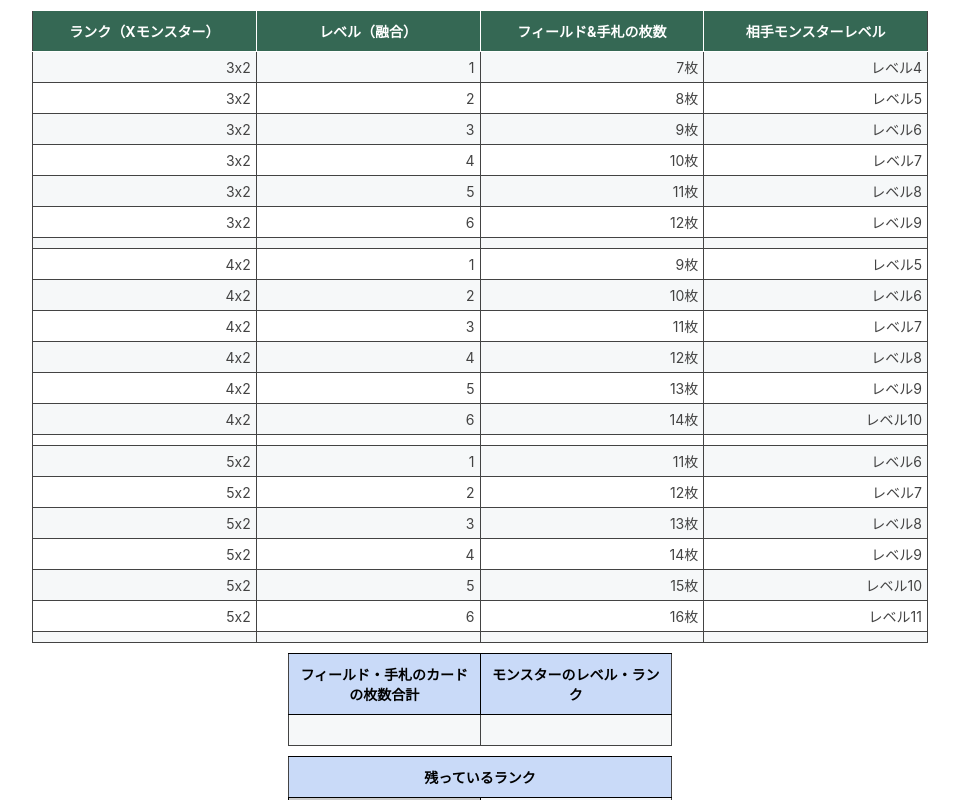
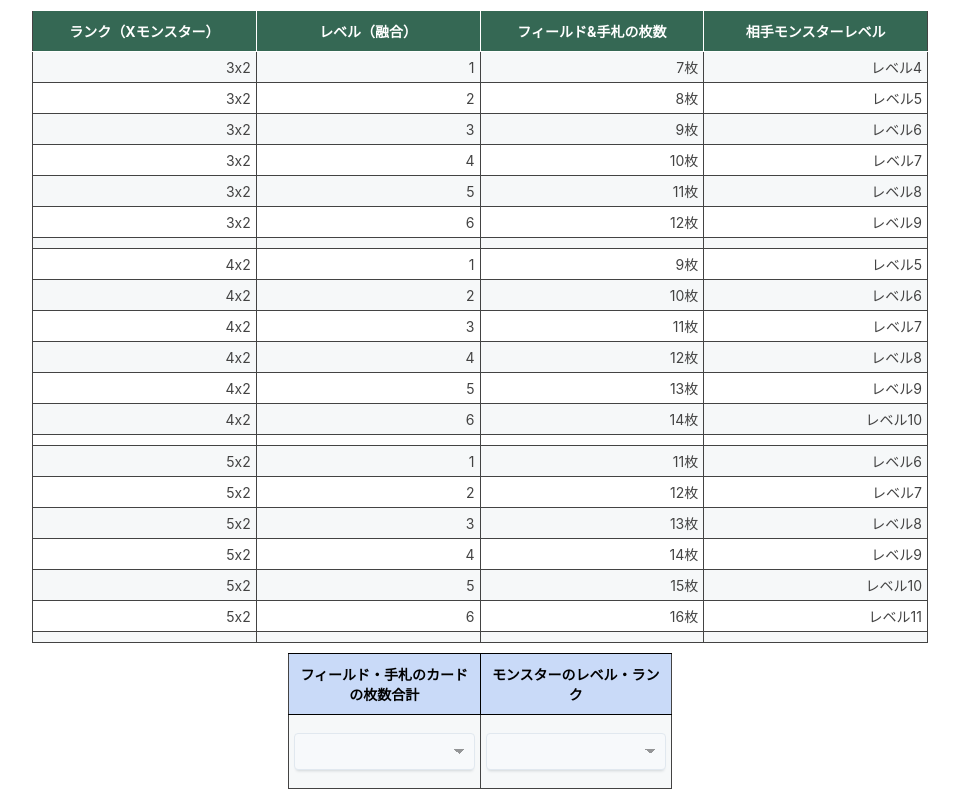
Before and after one commit to gutti02/practice-react, a React (Create React App) app: page / in a window 1280 px wide. Shown: the top 800 px of the page, without its empty margins (160-1119 px from the left). Built offline with nearby package versions, Linux system fonts and the light colour scheme.

Commit message:
カードの枚数、レベル指定用コンボボックス作成

```diff
--- a/src/App.css
+++ b/src/App.css
@@ -95,6 +95,33 @@
   color: black;
 }
 
+.App-select{
+  /* 👇デフォルトのスタイルを解除 */
+  -moz-appearance: none;
+  -webkit-appearance: none;
+  appearance: none;
+  /* 👇スタイル */
+  display: inline-block;
+  width: 100%; /* 幅 */
+  max-width: 250px; /* 最大幅 */
+  margin: 1em 0; /* 前後の余白 */
+  padding: 0.6em 1.5em 0.6em 0.5em; /* 文字周りの余白 */
+  cursor: pointer; /* カーソルを指に */
+  line-height: 1.4; /* 行高 */
+  font-size: 0.95em; /* フォントサイズ */
+  font-weight: 700; /* 太字に */
+  color: #333; /* 文字色 */
+  border-radius: 4px; /* 角丸 */
+  background-color: #f7f9fb; /* 背景色 */
+  border: solid 1px #e1e8ef; /* 枠線 */
+  box-shadow: 0 3px 3px -2px rgba(3, 29, 41, 0.15); /* 影 */
+  /* 👇三角マークを作る */
+  background-image: linear-gradient(45deg, transparent 50%, rgba(0,0,0,0.4) 50%),  linear-gradient(135deg, rgba(0,0,0,0.4) 50%, transparent 50%);
+  background-size: 5px 5px, 5px 5px;
+  background-position: calc(100% - 15px) 50%, calc(100% - 10px) 50%;
+  background-repeat: no-repeat;
+}
+
 /* -- テーブル行の背景変更用 -- */
 .App-CollectGreen{
   background-color: #b7e1cd;
--- a/src/App.tsx
+++ b/src/App.tsx
@@ -50,9 +50,11 @@ function App() {
 
   // Event Handler
   const targetCardNumHandler = (e) => {
+    console.log(e.target.value);
     setTargetCardNum(e.target.value);
   };
   const targetLevelHandler = (e) => {
+    console.log(e.target.value);
     setTargetLevel(e.target.value);
   };
   const haveRankHandler = (e) => {
@@ -110,11 +112,41 @@ function App() {
           </thead>
           <tbody>
             <tr>
-              <td>　</td>
-              <td>　</td>
+              <td>
+                <select name="targetCardName" className="App-select" onChange={targetCardNumHandler}>
+                  <option value=""></option>
+                  <option value="7">7枚</option>
+                  <option value="8">8枚</option>
+                  <option value="9">9枚</option>
+                  <option value="10">10枚</option>
+                  <option value="11">11枚</option>
+                  <option value="12">12枚</option>
+                  <option value="13">13枚</option>
+                  <option value="14">14枚</option>
+                  <option value="15">15枚</option>
+                  <option value="16">16枚</option>
+                </select>
+              </td>
+              <td>
+                <select name="targetLevel" className="App-select" onChange={targetLevelHandler}>
+                  <option value=""></option>
+                  <option value="4">レベル4</option>
+                  <option value="5">レベル5</option>
+                  <option value="6">レベル6</option>
+                  <option value="7">レベル7</option>
+                  <option value="8">レベル8</option>
+                  <option value="9">レベル9</option>
+                  <option value="10">レベル10</option>
+                  <option value="11">レベル11</option>
+                </select>
+              </td>
             </tr>
           </tbody>
         </table>
+        <table>
+          <tbody>
+            <tr>
+              <td style={{verticalAlign: "top"}}>
                 <table className="App-table-select">
                   <thead>
                     <tr>
@@ -136,6 +168,8 @@ function App() {
                     </tr>
                   </tbody>
                 </table>
+              </td>
+              <td style={{verticalAlign: "top"}}>
                 <table className="App-table-select">
                   <thead>
                     <tr>
@@ -169,6 +203,11 @@ function App() {
                     </tr>
                   </tbody>
                 </table>
+              </td>
+            </tr>
+          </tbody>
+        </table>
+
     </div>
   );
 }
```
Lines whose indentation alone changed are shown as unchanged.
